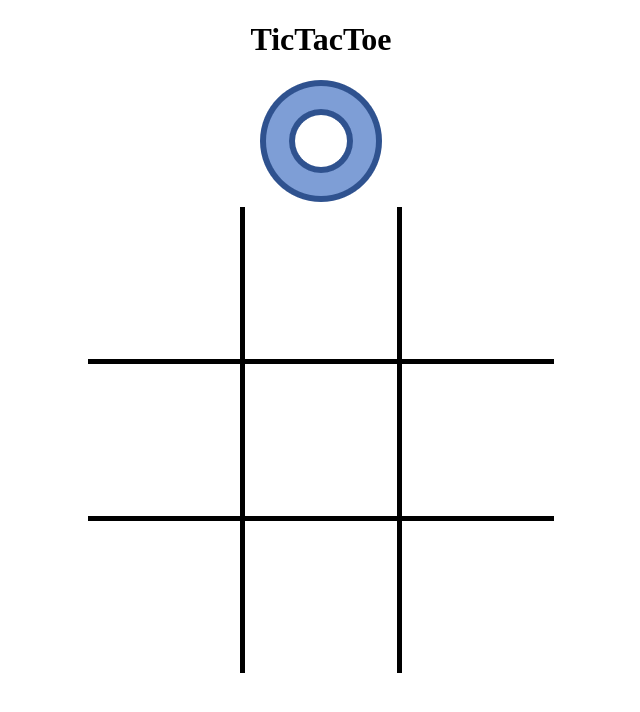
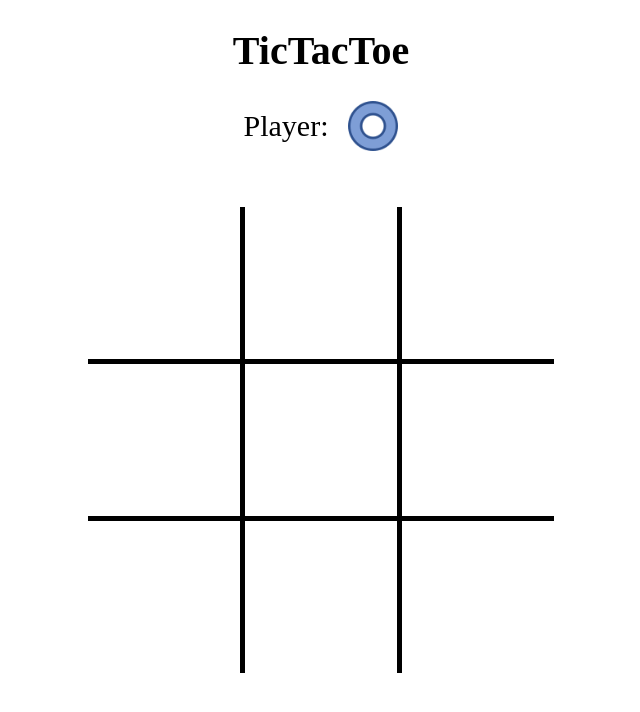
Before and after one commit to KayBeckmann/TicTacToe, a plain HTML site: page index.html in a window 1280 px wide. Shown: the whole page, without its empty margins (319-959 px from the left). Drawn offline with Linux system fonts and the light colour scheme.

Commit message:
Style feinheiten

```diff
--- a/index.html
+++ b/index.html
@@ -14,8 +14,11 @@
 <body onload="initailsation()">
   <div class="headline">
     <h1>TicTacToe</h1>
-    <img class="" id="circle" src="./images/circle.png" alt="">
-    <img class="d-none" id="cross" src="./images/cross.png" alt="">
+    <div class="player-box">
+      <div class="player">Player:</div>
+      <img class="little-img" id="circle" src="./images/circle.png" alt="">
+      <img class="little-img d-none" id="cross" src="./images/cross.png" alt="">
+    </div>
   </div>
 
   <div class="container">
--- a/style.css
+++ b/style.css
@@ -4,6 +4,9 @@ html {
 }
 body {
   margin: 0;
+}
+h1{
+  font-size: 40px;
 }
 button{
   box-shadow: 5px 5px 10px 0px #091685;
@@ -62,6 +65,19 @@ td:hover{
   margin: 0;
   text-justify: center;
 }
+.player-box{
+  display: flex;
+  flex-direction: row;
+  align-items: center;
+  justify-content: center;
+}
+.player{
+  margin-right: 20px;
+  font-size: 30px;
+}
+.little-img{
+  height: 50px;
+}
 .container{
   margin-top: 10vh;
   height: 90vh;
```
